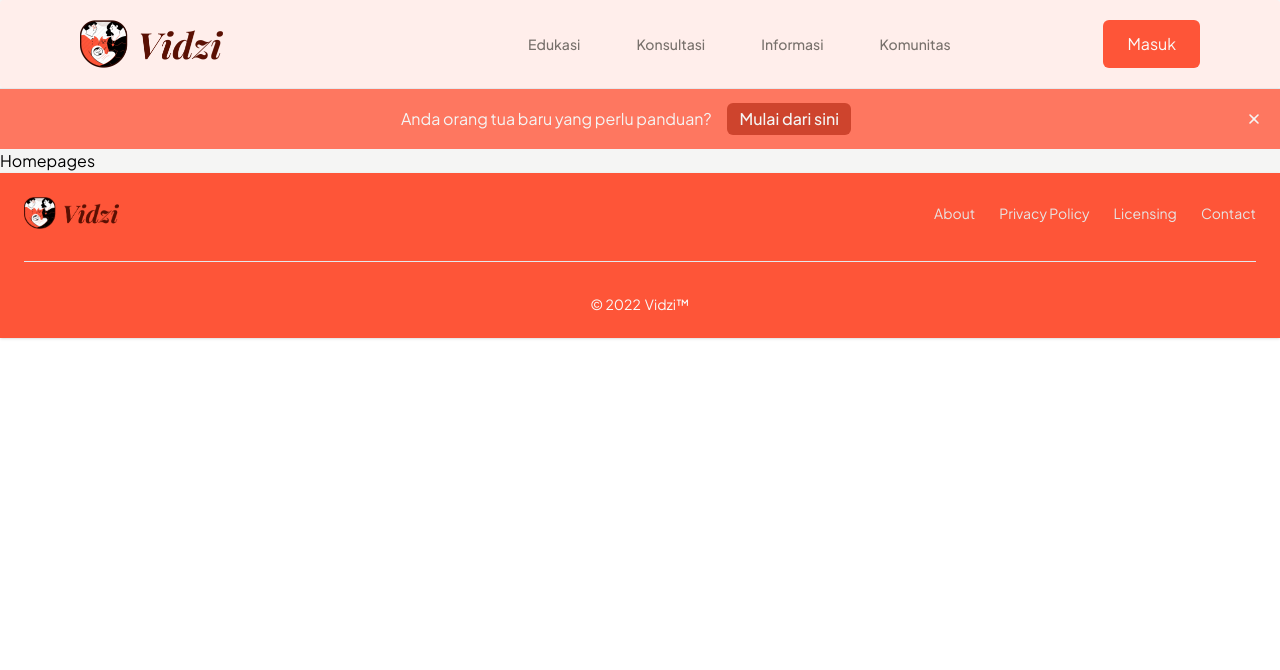
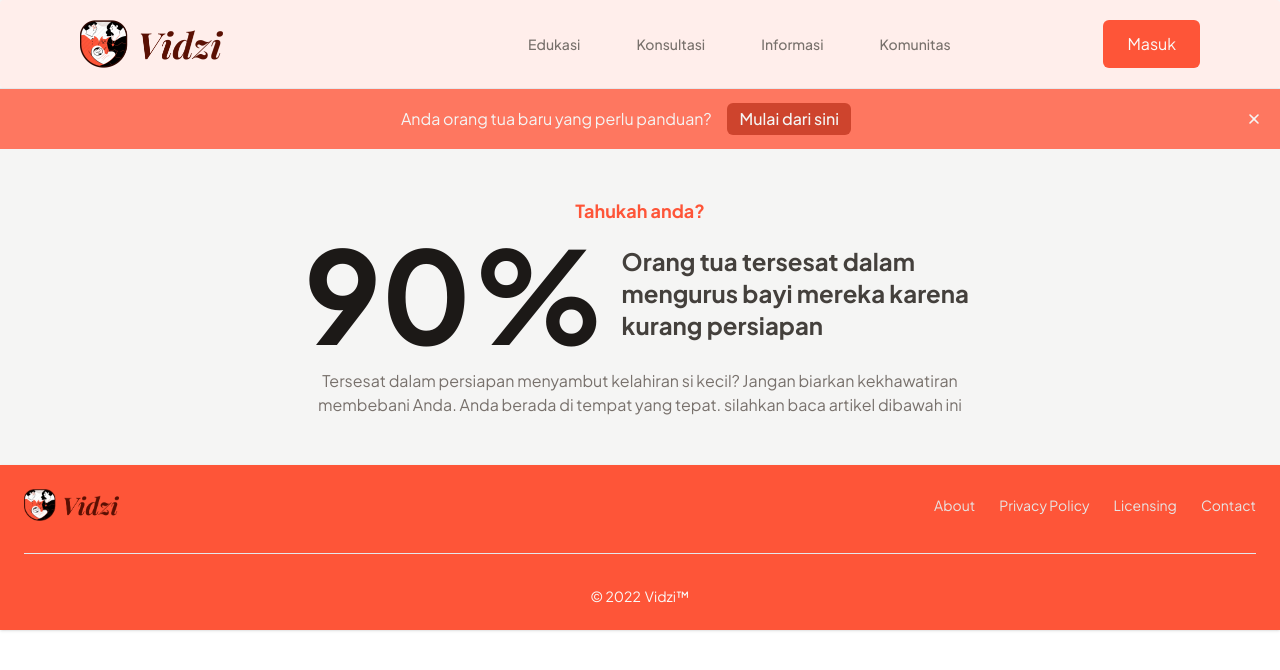
Before and after one commit to aplicalvin/bayiq-fe, a React (Vite) app: page / in a window 1280 px wide. Shown: the top 670 px of the page. Built offline with nearby package versions, Linux system fonts and the light colour scheme.

Commit message:
menambah heading pada homepages

```diff
--- a/package.json
+++ b/package.json
@@ -13,7 +13,8 @@
     "flowbite-react": "^0.7.5",
     "react": "^18.2.0",
     "react-dom": "^18.2.0",
-    "react-router-dom": "^6.22.3"
+    "react-router-dom": "^6.22.3",
+    "react-type-animation": "^3.2.0"
   },
   "devDependencies": {
     "@types/react": "^18.2.66",
--- /dev/null
+++ b/src/components/Homepage/HomeHead.jsx
@@ -0,0 +1,33 @@
+function HomeHead() {
+    return (
+        <>
+            {/* <div className="w-full"> */}
+            <div className=" w-full px-6  md:px-20 py-12 flex-col justify-start items-center gap-6 inline-flex">
+                <div className="max-w-2xl w-full  flex-col justify-start items-center gap-3 flex ">
+                    <div className="self-stretch flex-col justify-start items-center gap-1 flex">
+                        <div className="self-stretch text-center text-primary-600 text-lg font-bold leading-7">
+                            Tahukah anda?
+                        </div>
+                        <div className="flex gap-4 center">
+                            <div className="self-stretch text-center text-stone-900 text-9xl font-bold ">
+                                90%
+                            </div>
+                            <div className="grid place-content-center self-stretch text-stone-700 text-2xl font-bold leading-8">
+                                Orang tua tersesat dalam mengurus bayi mereka
+                                karena kurang persiapan
+                            </div>
+                        </div>
+                    </div>
+                    <div className="self-stretch text-center text-stone-500 text-base font-normal leading-normal">
+                        Tersesat dalam persiapan menyambut kelahiran si kecil?
+                        Jangan biarkan kekhawatiran membebani Anda. Anda berada
+                        di tempat yang tepat. silahkan baca artikel dibawah ini
+                    </div>
+                </div>
+            </div>
+            {/* </div> */}
+        </>
+    );
+}
+
+export default HomeHead;
--- a/src/pages/HomePage.jsx
+++ b/src/pages/HomePage.jsx
@@ -1,10 +1,11 @@
 import HomeBanner from "../components/Homepage/Banner";
+import HomeHead from "../components/Homepage/HomeHead";
 
 function HomePage() {
     return (
         <>
             <HomeBanner />
-            <h1>Homepages</h1>
+            <HomeHead />
         </>
     );
 }
```
Also changed, not shown: 1 other file (tests, documents, lock files or other folders).
